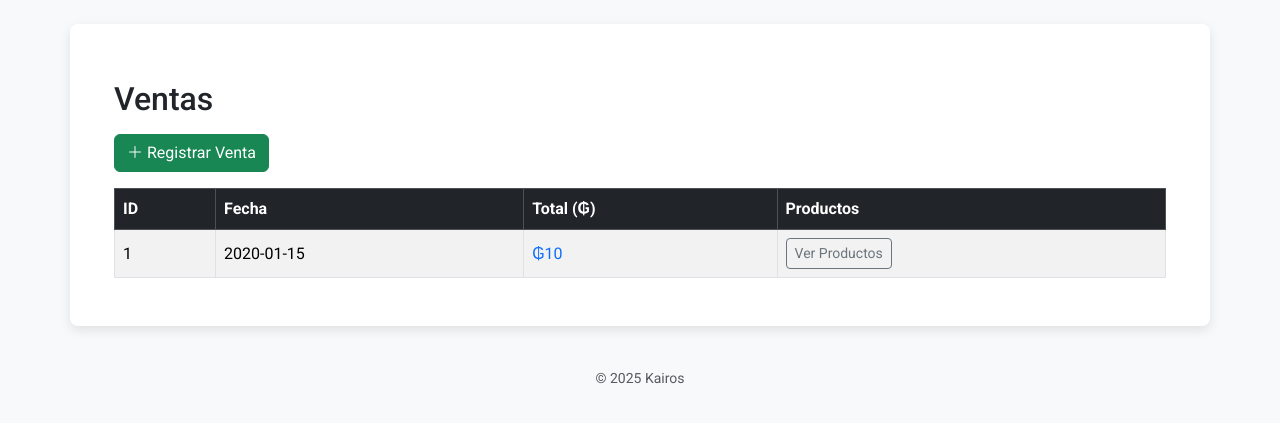
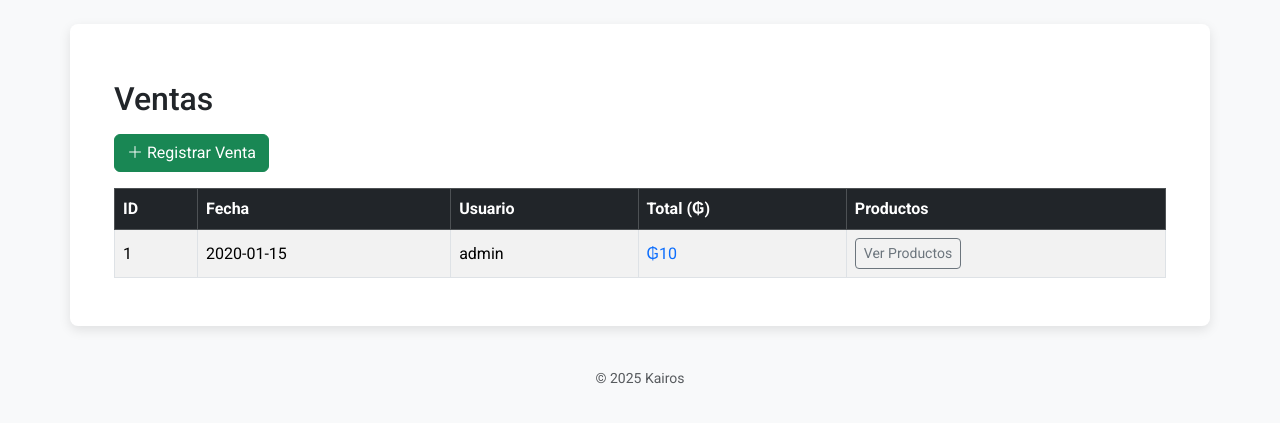
Before and after one commit to ortiz-ivan/kairos, a Flask app: page /ventas/ in a window 1280 px wide. Shown: the part 56-479 px from the top of the page. Run offline with Flask 3, Linux system fonts and the light colour scheme; the visitor is signed in with stand-in values (Sample User, id 1); data comes from the database, SQL or seed files in the repository; tables that the repository leaves empty hold one stand-in row (values such as "Sample post").

Commit message:
Cambios en la visualizacion de registro de ventas

```diff
--- a/database.py
+++ b/database.py
@@ -45,7 +45,10 @@ def init_db():
             id INTEGER PRIMARY KEY AUTOINCREMENT,
             fecha TEXT NOT NULL,
             total REAL NOT NULL
-        )
+            ,
+                usuario_id INTEGER NOT NULL,
+                FOREIGN KEY(usuario_id) REFERENCES usuarios(id)
+            )
         """
     )
 
@@ -87,6 +90,14 @@ def init_db():
         print("Columna 'nombre' agregada a la tabla usuarios")
         conn.commit()
 
+    # Verificar si la columna 'usuario_id' existe en ventas, sino crearla
+    cursor.execute("PRAGMA table_info(ventas)")
+    columns = [column[1] for column in cursor.fetchall()]
+    if "usuario_id" not in columns:
+        cursor.execute("ALTER TABLE ventas ADD COLUMN usuario_id INTEGER")
+        print("Columna 'usuario_id' agregada a la tabla ventas")
+        conn.commit()
+
     # Crear usuario admin inicial si no existe
     cursor.execute("SELECT * FROM usuarios WHERE username = ?", ("admin",))
     if not cursor.fetchone():
--- a/models/venta.py
+++ b/models/venta.py
@@ -7,10 +7,11 @@ from datetime import datetime
 # ------------------------------
 
 
-def registrar_venta(productos_cantidades):
+def registrar_venta(productos_cantidades, usuario_id=None):
     """
     Registra una venta.
     productos_cantidades: lista de dicts [{"id": 1, "cantidad": 2}, ...]
+    usuario_id: ID del usuario que realiza la venta
     """
     conn = get_connection()
     cursor = conn.cursor()
@@ -37,7 +38,8 @@ def registrar_venta(productos_cantidades):
         # Insertar venta
         fecha = datetime.now().strftime("%Y-%m-%d %H:%M:%S")
         cursor.execute(
-            "INSERT INTO ventas (fecha, total) VALUES (?, ?)", (fecha, total)
+            "INSERT INTO ventas (fecha, total, usuario_id) VALUES (?, ?, ?)",
+            (fecha, total, usuario_id),
         )
         venta_id = cursor.lastrowid
 
@@ -92,7 +94,14 @@ def obtener_ventas():
     """Devuelve todas las ventas."""
     conn = get_connection()
     cursor = conn.cursor()
-    cursor.execute("SELECT * FROM ventas ORDER BY fecha DESC")
+    cursor.execute(
+        """
+        SELECT v.id, v.fecha, v.total, v.usuario_id, u.username
+        FROM ventas v
+        LEFT JOIN usuarios u ON v.usuario_id = u.id
+        ORDER BY v.fecha DESC
+    """
+    )
     ventas = cursor.fetchall()
     conn.close()
     return ventas
--- a/routes/ventas_routes.py
+++ b/routes/ventas_routes.py
@@ -28,7 +28,9 @@ def agregar_venta_view():
         if productos_json:
             try:
                 productos_cantidades = json.loads(productos_json)
-                exito = registrar_venta(productos_cantidades)
+                exito = registrar_venta(
+                    productos_cantidades, usuario_id=g.usuario["id"]
+                )
                 flash(
                     (
                         "Venta registrada correctamente."
--- a/templates/base.html
+++ b/templates/base.html
@@ -30,7 +30,7 @@
 <body>
     <nav class="navbar navbar-expand-lg navbar-dark bg-dark">
         <div class="container-fluid">
-            <a class="navbar-brand" href="{{ url_for('auth.login') }}">Kairos</a>
+            <a class="navbar-brand" href="{% if g.usuario %}{{ url_for('ventas.agregar_venta_view') }}{% else %}{{ url_for('auth.login') }}{% endif %}">Kairos</a>
             <button class="navbar-toggler" type="button" data-bs-toggle="collapse" data-bs-target="#navbarNav"
                 aria-controls="navbarNav" aria-expanded="false" aria-label="Toggle navigation">
                 <span class="navbar-toggler-icon"></span>
@@ -97,5 +97,20 @@
     </footer>
 
     <script src="https://cdn.jsdelivr.net/npm/bootstrap@5.3.2/dist/js/bootstrap.bundle.min.js"></script>
+    <script>
+        document.addEventListener('DOMContentLoaded', function() {
+            // Desaparecer alertas automáticamente después de 3 segundos
+            const alerts = document.querySelectorAll('.flash-message');
+            alerts.forEach(function(alert) {
+                setTimeout(function() {
+                    alert.style.transition = 'opacity 0.5s ease-out';
+                    alert.style.opacity = '0';
+                    setTimeout(function() {
+                        alert.remove();
+                    }, 500);
+                }, 3000);
+            });
+        });
+    </script>
 </body>
 </html>
--- a/templates/ventas.html
+++ b/templates/ventas.html
@@ -12,6 +12,7 @@
                 <tr>
                     <th>ID</th>
                     <th>Fecha</th>
+                    <th>Usuario</th>
                     <th>Total (₲)</th>
                     <th>Productos</th>
                 </tr>
@@ -21,6 +22,7 @@
                 <tr>
                     <td>{{ venta['id'] }}</td>
                     <td>{{ venta['fecha'] }}</td>
+                    <td>{{ venta['username'] if venta['username'] else '-' }}</td>
                     <td>
                         <span class="{% if venta['total'] >= 1000000 %}text-success{% else %}text-primary{% endif %}">
                             ₲{{ '{:,.0f}'.format(venta['total']) }}
```
